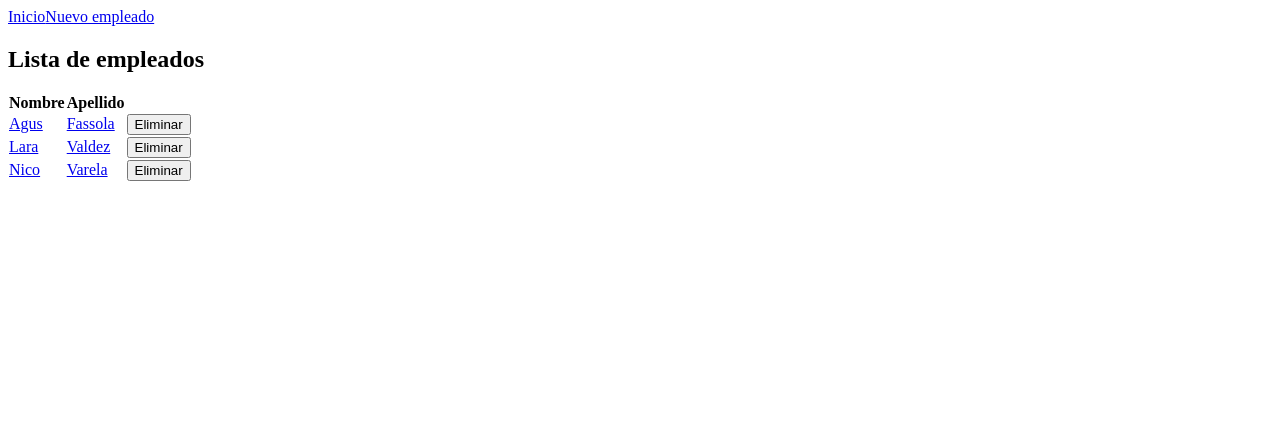
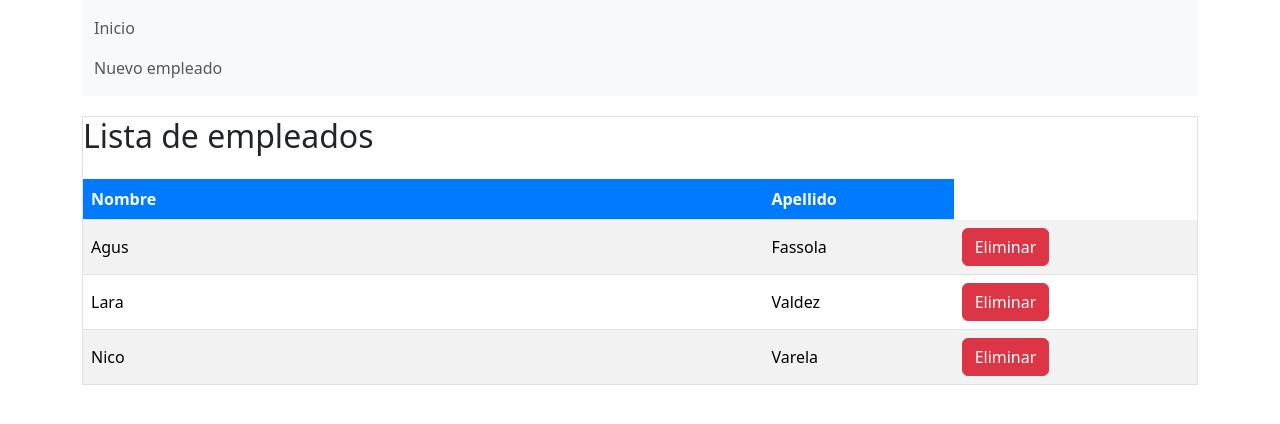
Before and after one commit to AgusFassola/empleados-Vortex, a React (Create React App) app: page / in a window 1280 px wide. Shown: the top 424 px of the page. Built offline with nearby package versions, Linux system fonts and the light colour scheme.

Commit message:
implementación de bootstrap y estilos

```diff
--- a/package.json
+++ b/package.json
@@ -7,8 +7,10 @@
     "@testing-library/jest-dom": "^5.17.0",
     "@testing-library/react": "^13.4.0",
     "@testing-library/user-event": "^13.5.0",
+    "bootstrap": "^5.3.3",
     "react": "^18.3.1",
     "react-dom": "^18.3.1",
+    "react-paginate": "^8.2.0",
     "react-redux": "^9.1.2",
     "react-router-dom": "^6.25.1",
     "react-scripts": "5.0.1",
--- a/src/components/EmployeeCreate.js
+++ b/src/components/EmployeeCreate.js
@@ -30,10 +30,11 @@ const EmployeeCreate = () => {
     return (
         <form onSubmit={handleSubmit}>
             <h2>Nuevo empleado</h2>
-            <div>
+            <div className='form-group'>
                 <label>Nombre:</label>
                 <input
                     type="text"
+                    className="form-control"
                     name="firstName"
                     value={formData.firstName}
                     onChange={handleChange}
@@ -44,6 +45,7 @@ const EmployeeCreate = () => {
                 <label>Apellido:</label>
                 <input
                     type="text"
+                    className="form-control"
                     name="lastName"
                     value={formData.lastName}
                     onChange={handleChange}
@@ -54,6 +56,7 @@ const EmployeeCreate = () => {
                 <label>Email:</label>
                 <input
                     type="text"
+                    className="form-control"
                     name="email"
                     value={formData.email}
                     onChange={handleChange}
@@ -64,6 +67,7 @@ const EmployeeCreate = () => {
                 <label>Teléfono:</label>
                 <input
                     type="text"
+                    className="form-control"
                     name="phoneNumber"
                     value={formData.phoneNumber}
                     onChange={handleChange}
@@ -74,6 +78,7 @@ const EmployeeCreate = () => {
                 <label>Fecha de Contratación:</label>
                 <input
                     type="date"
+                    className="form-control"
                     name="hireDate"
                     value={formData.hireDate}
                     onChange={handleChange}
@@ -83,13 +88,14 @@ const EmployeeCreate = () => {
                 <label>Salario:</label>
                 <input
                     type="number"
+                    className="form-control"
                     name="salary"
                     value={formData.salary}
                     onChange={handleChange}
                     placeholder="Salario" required
                 />
             </div>
-            <button type="submit">Agregar</button>
+            <button className='btn btn-primary' type="submit">Agregar</button>
         </form>
     );
 };
--- a/src/components/EmployeeDetail.js
+++ b/src/components/EmployeeDetail.js
@@ -1,7 +1,8 @@
 import React, { useEffect, useState } from "react";
 import { useParams } from 'react-router-dom';
 import { useSelector, useDispatch } from "react-redux";
-import { selectEmployee, updateEmployee } from '../reducers/employeeSlice';
+import { updateEmployee } from '../reducers/employeeSlice';
+
 
 const EmployeeDetail = () => {
     const { id } = useParams();//useParams permite acceder a parametros de la URL (id)
@@ -38,21 +39,23 @@ const EmployeeDetail = () => {
 
     if (!employee) {
         return (
-            <div>
+            <div className="container mt-4">
                 No se encontró el empleado
             </div>
         );
     }
 
     return (
-        <div>
+        <div className="container">
             <h2>Detalles del empleado:</h2>
+
             {isEditing ? (
                 <div>
                     <div>
                         <label>Nombre:</label>
                         <input
                             type="text"
+                            className="form-control"
                             name="firstName"
                             value={editedEmployee.firstName}
                             onChange={handleInputChange}
@@ -62,6 +65,7 @@ const EmployeeDetail = () => {
                         <label>Apellido:</label>
                         <input
                             type="text"
+                            className="form-control"
                             name="lastName"
                             value={editedEmployee.lastName}
                             onChange={handleInputChange}
@@ -71,6 +75,7 @@ const EmployeeDetail = () => {
                         <label>Email:</label>
                         <input
                             type="text"
+                            className="form-control"
                             name="email"
                             value={editedEmployee.email}
                             onChange={handleInputChange}
@@ -80,6 +85,7 @@ const EmployeeDetail = () => {
                         <label>Teléfono:</label>
                         <input
                             type="text"
+                            className="form-control"
                             name="phoneNumber"
                             value={editedEmployee.phoneNumber}
                             onChange={handleInputChange}
@@ -89,6 +95,7 @@ const EmployeeDetail = () => {
                         <label>Fecha de Contratación:</label>
                         <input
                             type="date"
+                            className="form-control"
                             name="hireDate"
                             value={editedEmployee.hireDate}
                             onChange={handleInputChange}
@@ -98,13 +105,14 @@ const EmployeeDetail = () => {
                         <label>Salario:</label>
                         <input
                             type="number"
+                            className="form-control"
                             name="salary"
                             value={editedEmployee.salary}
                             onChange={handleInputChange}
                         />
                     </div>
-                    <button onClick={handleSaveClick}>Guardar</button>
-                    <button onClick={handleCancelClick}>Cancelar</button>
+                    <button className="btn btn-primary" onClick={handleSaveClick}>Guardar</button>
+                    <button className="btn btn-danger" onClick={handleCancelClick}>Cancelar</button>
                 </div>
             ) : (
                 <div>
@@ -129,7 +137,7 @@ const EmployeeDetail = () => {
                     <div>
                         <strong>Salario:</strong> ${employee.salary}
                     </div>
-                    <button onClick={handleEditClick}>Editar</button>
+                    <button className="btn btn-primary" onClick={handleEditClick}>Editar</button>
                 </div>
             )}
         </div>
--- a/src/components/EmployeeList.js
+++ b/src/components/EmployeeList.js
@@ -3,6 +3,7 @@ import { useSelector, useDispatch } from "react-redux";
 import { fetchEmployees } from '../reducers/employeeSlice';
 import { Link } from 'react-router-dom';
 import { deleteEmployee } from "../reducers/employeeSlice";
+import '../index.css';
 
 const EmployeeList = () => {
     const dispatch = useDispatch();
@@ -20,13 +21,18 @@ const EmployeeList = () => {
     };
 
     if (employees.length === 0) {
-        return <div>No hay empleados disponibles</div>;
+        return (
+            <div className="alert alert-info">
+                No hay empleados disponibles
+            </div>);
     }
 
     return (
-        <div>
-            <h2>Lista de empleados</h2>
+
+        <table className="table table-striped">
+
             <thead>
+            <h2 className="mb-4">Lista de empleados</h2>
                 <tr>
                     <th>Nombre</th>
                     <th>Apellido</th>
@@ -36,25 +42,29 @@ const EmployeeList = () => {
                 {employees.map(employee => (
                     <tr key={employee.id}>
                         <td>
-                            <Link to={`/employees/${employee.id}`}>
+                            <Link
+                            className="employee-link"
+                            to={`/employees/${employee.id}`}>
                                 {employee.firstName}
                             </Link>
                         </td>
                         <td>
-                            <Link to={`/employees/${employee.id}`}>
-                            {employee.lastName}
+                            <Link
+                            className="employee-link"
+                            to={`/employees/${employee.id}`}>
+                                {employee.lastName}
                             </Link>
                         </td>
 
                         <td>
-                            <button onClick={() => handleDeleteClick(employee.id)}>Eliminar</button>
+                            <button className="btn btn-danger" onClick={() => handleDeleteClick(employee.id)}>Eliminar</button>
                         </td>
 
                     </tr>
                 ))}
             </tbody>
 
-        </div>
+        </table>
     );
 };
 
--- a/src/components/NavBar.js
+++ b/src/components/NavBar.js
@@ -1,20 +1,25 @@
 import React from 'react';
 import { Link, useLocation } from 'react-router-dom';
+import 'bootstrap/dist/css/bootstrap.min.css';
 
 const Navbar = () => {
   const location = useLocation();
   return (
-    <div className="ui menu">
-      <Link to="/" className="item">
-        Inicio
-      </Link>
-      {location.pathname === '/' && (
-        <Link to="/employees/new" className="item">
-          Nuevo empleado
-        </Link>
-      )}
+    <nav className='navbar navbar-light bg-light'>
+      <div className="container">
+      <ul className="navbar-nav">
+            <li className="nav-item">
+              <Link to="/" className="nav-link">Inicio</Link>
+            </li>
+            {location.pathname === '/' && (
+              <li className="nav-item">
+                <Link to="/employees/new" className="nav-link">Nuevo empleado</Link>
+              </li>
+            )}
+          </ul>
+      </div>
+    </nav>
 
-    </div>
   );
 };
 
--- a/src/index.css
+++ b/src/index.css
@@ -1,4 +1,34 @@
+@import "~bootstrap/dist/css/bootstrap.min.css";
+
 .ui.table {
     width: 100%;
     margin: 20px 0;
   }
+
+  .nav-link:hover{
+    font-weight: bold;
+  }
+.employee-link{
+    text-decoration: none;
+    color: black;
+  }
+
+.employee-link:hover{
+  color: blue;
+  font-weight: bold;
+}
+
+.table {
+  margin-top: 20px;
+  border: 1px solid #dee2e6;
+  border-radius: 0.25rem;
+}
+
+.table th, .table td {
+  vertical-align: middle;
+}
+
+.table thead th {
+  background-color: #007bff;
+  color: #fff;
+}
```
Also changed, not shown: 1 other file (tests, documents, lock files or other folders).
